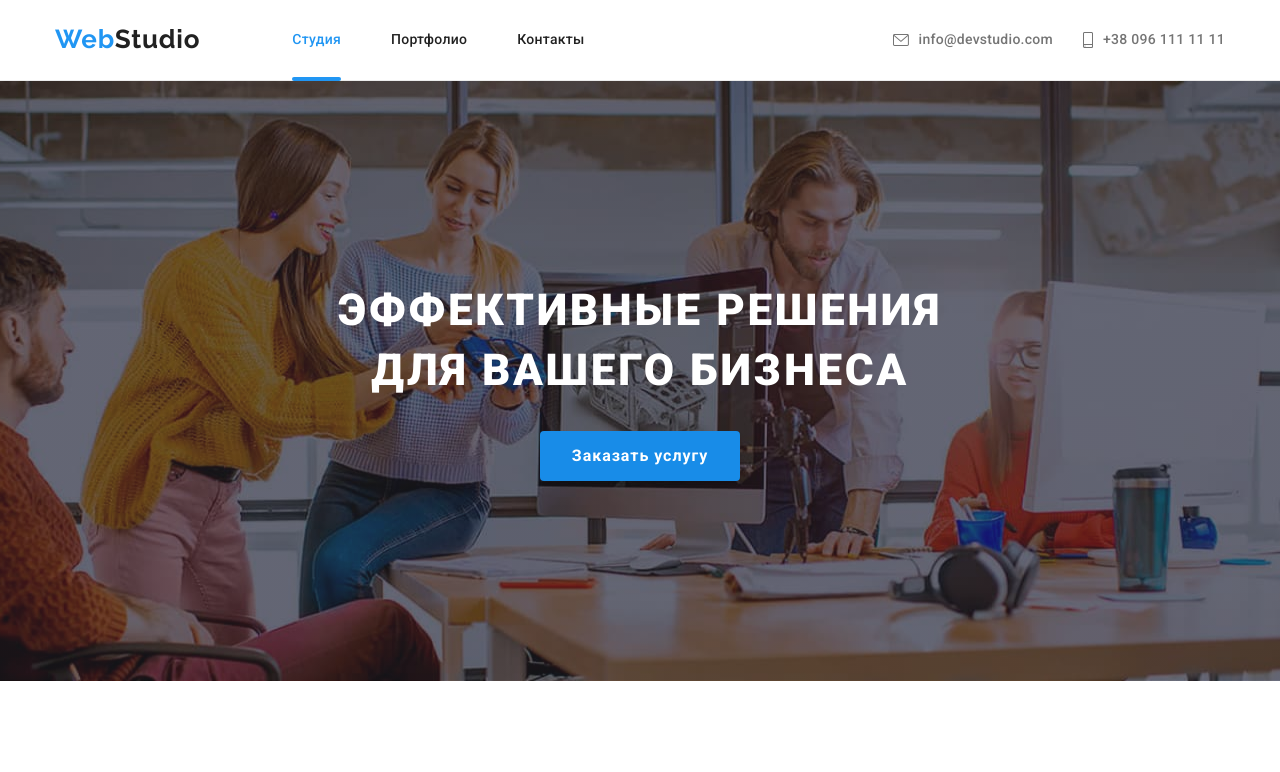
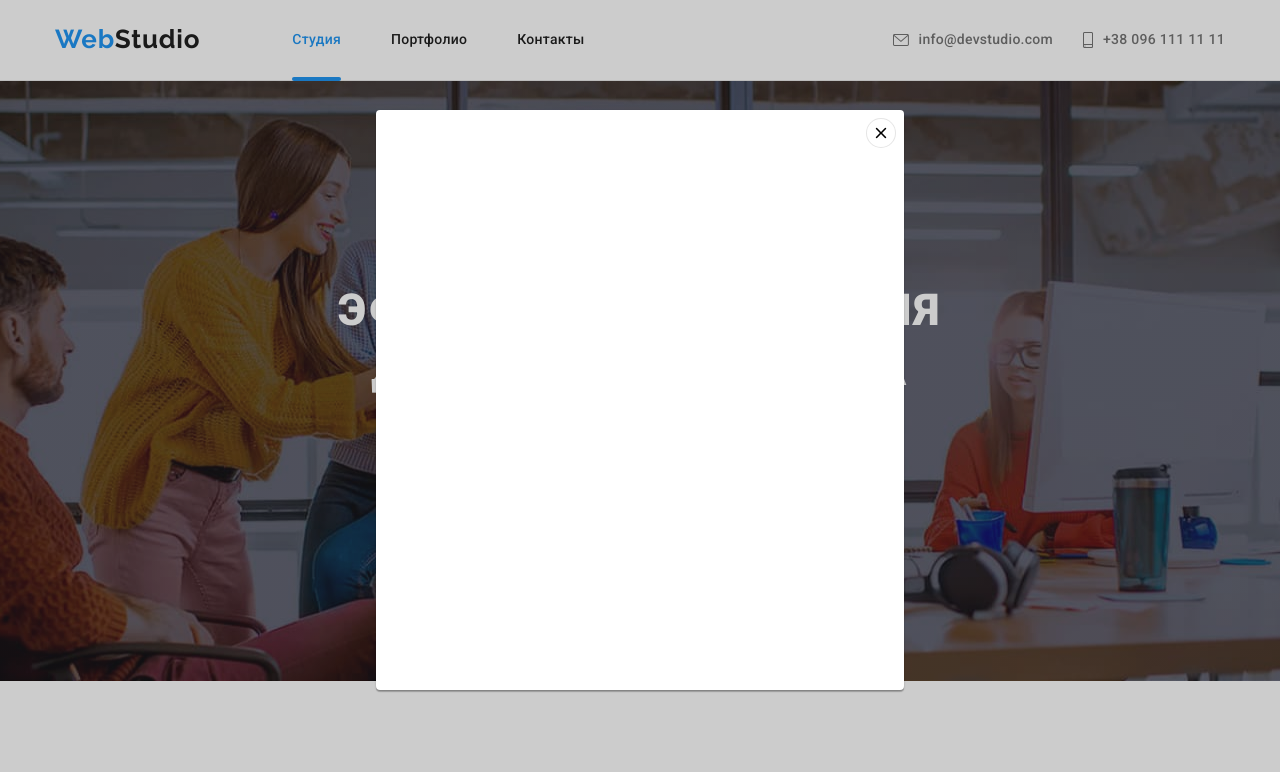
Before and after one commit to kvitkovsky1302/goit-markup-hw-05, a plain HTML site: page index.html in a window 1280 px wide. Both pictures are taken after a click on the button "Заказать услугу". Shown: the top 772 px of the page. Drawn offline with nearby package versions, Linux system fonts and the light colour scheme.

Commit message:
Описывает стили для модального окна

```diff
--- a/css/styles.css
+++ b/css/styles.css
@@ -55,6 +55,65 @@ body {
   padding-left: 15px;
   margin: 0 auto;
 }
+
+/* ============= modal window =============*/
+
+.backdrop {
+  position: fixed;
+  top: 0;
+  left: 0;
+  width: 100%;
+  height: 100%;
+  background: rgba(0, 0, 0, 0.2);
+  opacity: 1;
+  transition: opacity var(--time-hover) cubic-bezier(0.4, 0, 0.2, 1);
+}
+
+.backdrop.is-hidden {
+  opacity: 0;
+  pointer-events: none;
+  visibility: hidden;
+}
+
+.backdrop.is-hidden .modal {
+  transform: translate(-50%, -50%) scale(0.5) rotate(-120deg);
+}
+
+.modal {
+  position: absolute;
+  top: 50%;
+  left: 50%;
+  transform: translate(-50%, -50%) scale(1) rotate(0deg);
+  transition: transform var(--time-hover) cubic-bezier(0.4, 0, 0.2, 1);
+
+  min-width: 528px;
+  min-height: 580px;
+
+  background: var(--background-card-color);
+  box-shadow: 0px 1px 3px rgba(0, 0, 0, 0.12), 0px 1px 1px rgba(0, 0, 0, 0.14),
+    0px 2px 1px rgba(0, 0, 0, 0.2);
+  border-radius: 4px;
+}
+
+.modal-close {
+  position: absolute;
+  width: 30px;
+  height: 30px;
+  top: 8px;
+  right: 8px;
+  background: var(--background-card-color);
+  border: 1px solid rgba(0, 0, 0, 0.1);
+  border-radius: 50%;
+}
+
+.modal-icon {
+  position: absolute;
+  top: 50%;
+  left: 50%;
+  transform: translate(-50%, -50%);
+}
+
+/* ============= end modal window =============*/
 
 /* ============= header =============*/
 
@@ -680,6 +739,7 @@ body {
   font-size: 18px;
   line-height: 1.56;
   letter-spacing: 0.03em;
+  overflow: scroll;
 
   background: rgba(33, 150, 243, 0.9);
   color: var(--light-icon-color);
@@ -687,7 +747,8 @@ body {
   transition: transform var(--time-hover) cubic-bezier(0.4, 0, 0.2, 1);
 }
 
-.portfolio-list-link:hover .thumb-text {
+.portfolio-list-link:hover .thumb-text,
+.portfolio-list-link:focus .thumb-text {
   transform: translateY(0);
 }
 
--- a/index.html
+++ b/index.html
@@ -504,6 +504,15 @@
         </div>
       </div>
     </footer>
+    <div class="backdrop is-hidden" data-modal>
+      <div class="modal">
+        <a class="modal-close" href="#" data-modal-close>
+          <svg width="11" height="11" class="modal-icon">
+            <use href="./images/sprite-svg/sprite.svg#icon-close-1"></use>
+          </svg>
+        </a>
+      </div>
+    </div>
     <script src="./js/modal.js"></script>
   </body>
 </html>
```
